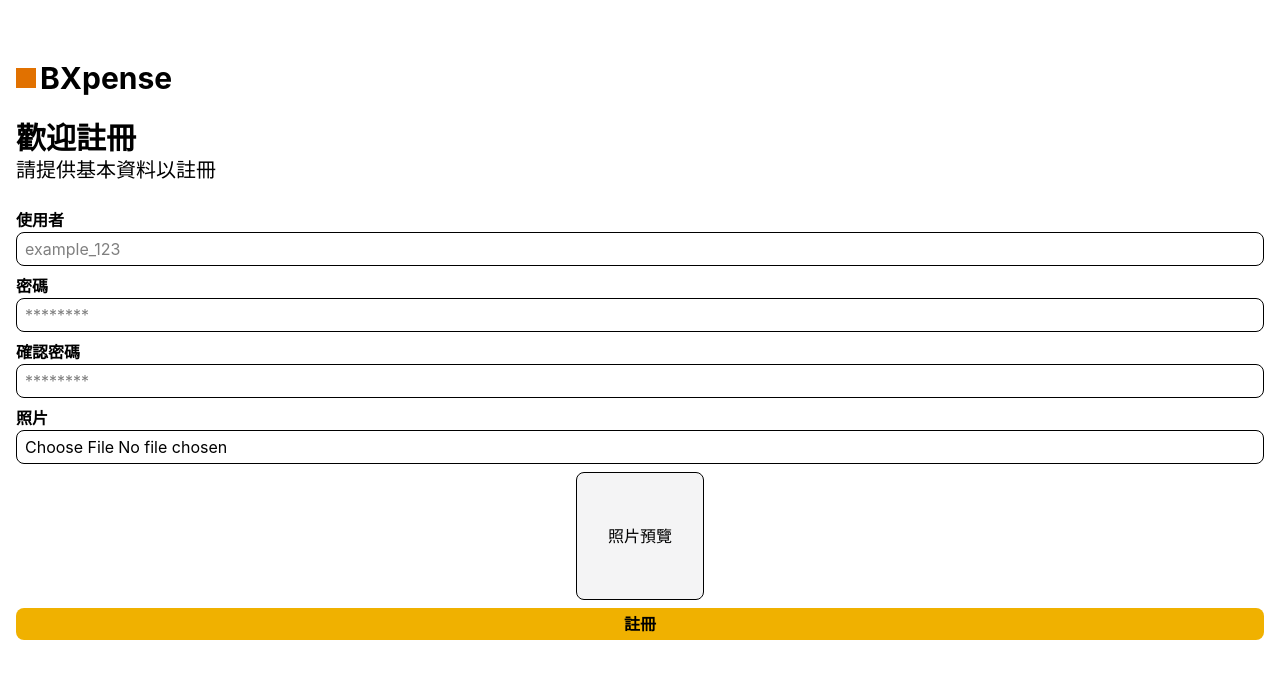
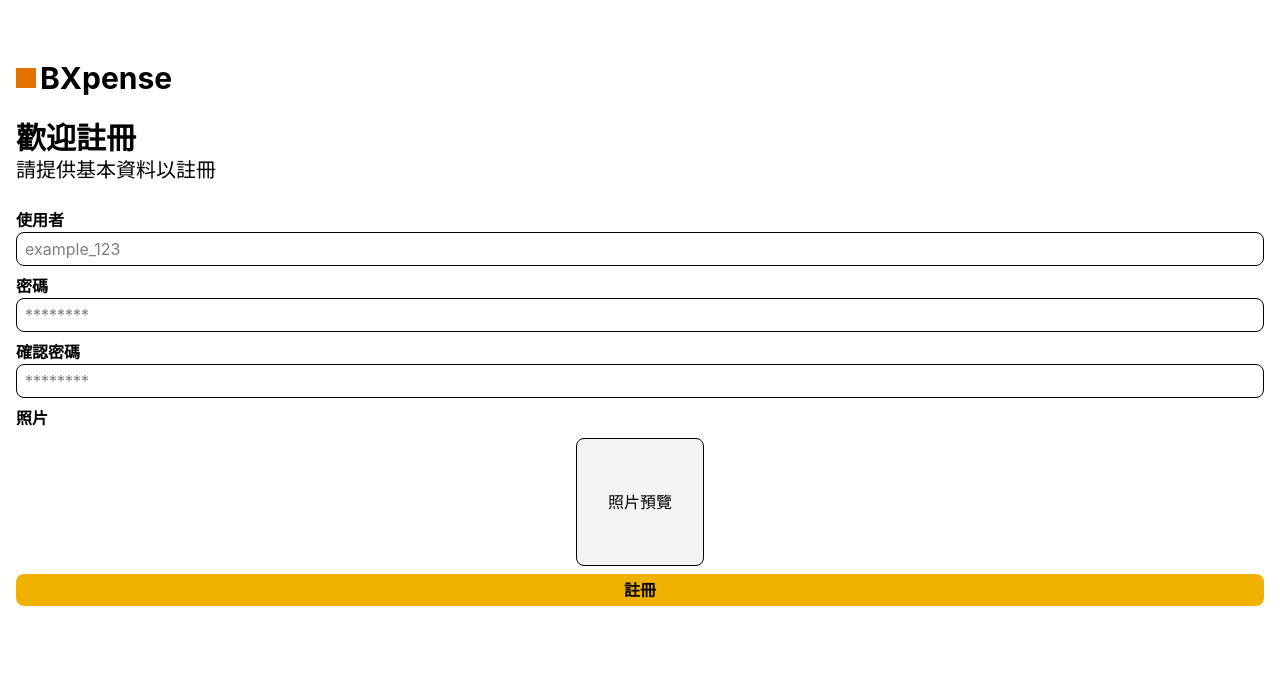
Before and after one commit to yinghautsai68/BXpense, a React (Vite) app in the folder frontend/: page /register in a window 1280 px wide. Shown: the top 678 px of the page. Built offline with nearby package versions, Linux system fonts and the light colour scheme.

Commit message:
refactor: hide input when input type is 'file'

```diff
--- a/frontend/src/components/FormInput.tsx
+++ b/frontend/src/components/FormInput.tsx
@@ -15,7 +15,7 @@ const FormInput = React.forwardRef<HTMLInputElement, FormInputProps>(({ classNam
     return (
         <div className='flex flex-col w-full'>
             <label htmlFor={name} className='font-bold'>{label}</label>
-            <input ref={ref} onChange={onChange} id={name} name={name} value={value} type={type} placeholder={placeholder} required={required} className='px-2 py-1 border rounded-lg' />
+            <input ref={ref} onChange={onChange} id={name} name={name} value={value} type={type} placeholder={placeholder} required={required} className={`${type === 'file' ? 'hidden' : ''} px-2 py-1 border rounded-lg`} />
         </div>
     )
 }
```
